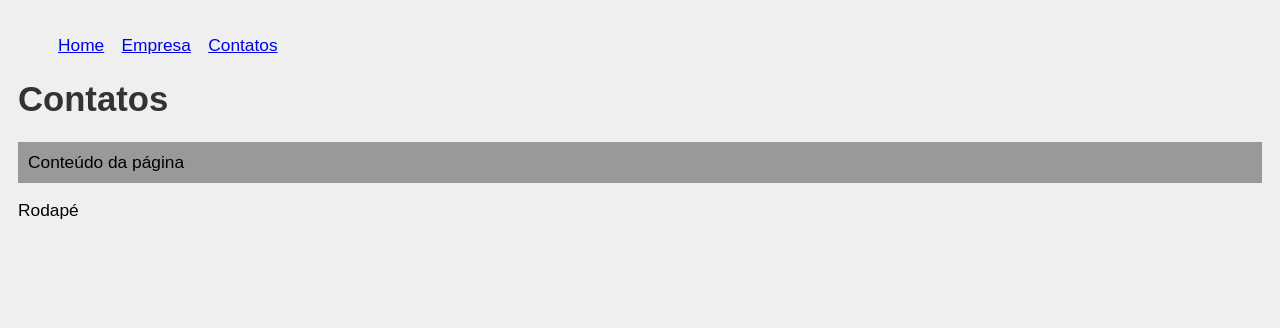
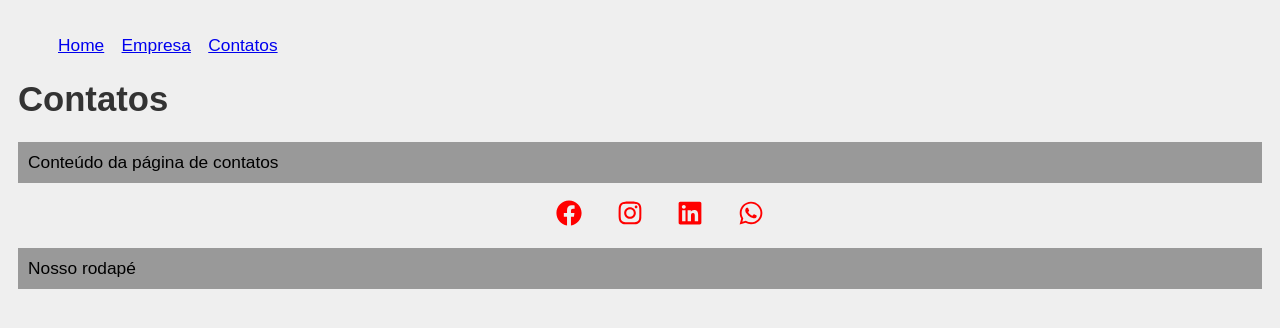
Before and after one commit to ViniSouza001/react, a React (Create React App) app in the folder my_project/: page /contatos in a window 1280 px wide. Shown: the top 328 px of the page. Built offline with nearby package versions, Linux system fonts and the light colour scheme.

Commit message:
react-icons #015

```diff
--- a/my_project/package.json
+++ b/my_project/package.json
@@ -8,6 +8,7 @@
     "@testing-library/user-event": "^13.5.0",
     "react": "^18.2.0",
     "react-dom": "^18.2.0",
+    "react-icons": "^4.10.1",
     "react-router-dom": "^6.15.0",
     "react-scripts": "5.0.1",
     "web-vitals": "^2.1.4"
--- a/my_project/src/components/layout/Footer.js
+++ b/my_project/src/components/layout/Footer.js
@@ -1,6 +1,28 @@
+import { FaFacebook, FaInstagram, FaLinkedin, FaWhatsapp } from 'react-icons/fa'
+import styles from './Footer.module.css'
+
 
 function Footer () {
-   return <footer>Rodapé</footer>
+
+   return (
+      <footer>
+         <ul className={styles.social_list}>
+            <li>
+               <FaFacebook />
+            </li>
+            <li>
+               <FaInstagram />
+            </li>
+            <li>
+               <FaLinkedin />
+            </li>
+            <li>
+               <FaWhatsapp />
+            </li>
+         </ul>
+         <p>Nosso rodapé</p>
+      </footer>
+   )
 }
 
 export default Footer
--- /dev/null
+++ b/my_project/src/components/layout/Footer.module.css
@@ -0,0 +1,16 @@
+.social_list {
+   display: flex;
+   justify-content: center;
+   align-items: center;
+   list-style: none;
+}
+
+.social_list li {
+   margin: 0 1em;
+}
+
+.social_list svg {
+   font-size: 1.5em;
+   cursor: pointer;
+   color: red;
+}
--- a/my_project/src/pages/Contatos.js
+++ b/my_project/src/pages/Contatos.js
@@ -2,7 +2,7 @@ function Contatos () {
    return (
       <div>
          <h1>Contatos</h1>
-         <p>Conteúdo da página</p>
+         <p>Conteúdo da página de contatos</p>
       </div>
    )
 }
```
Also changed, not shown: 1 other file (tests, documents, lock files or other folders).
